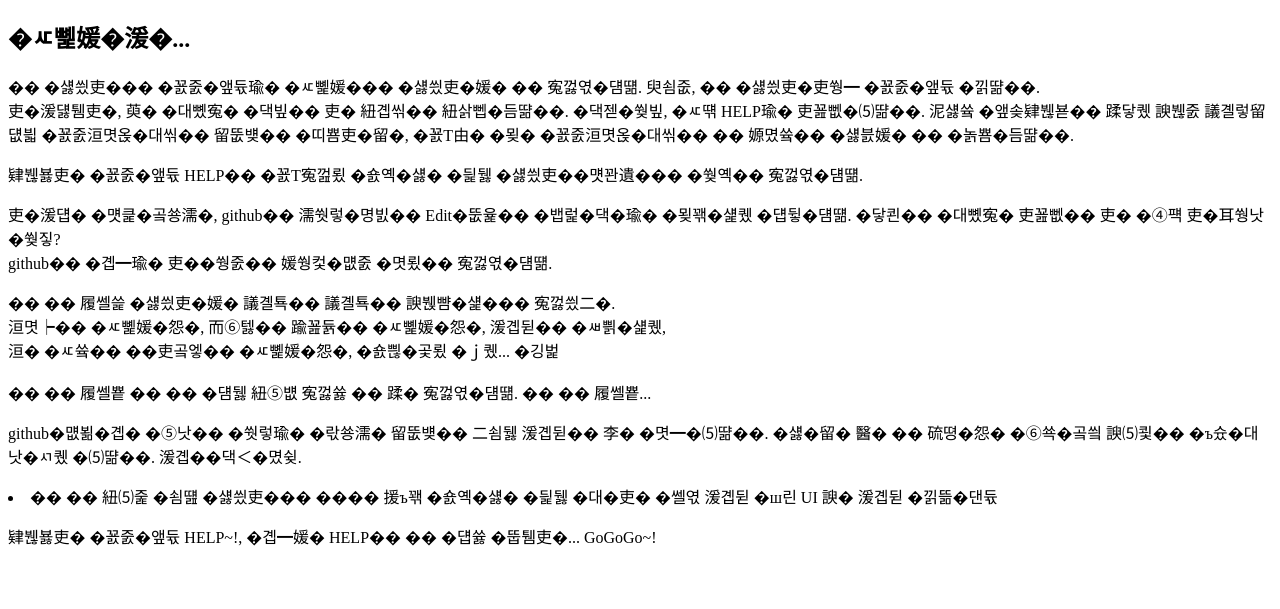
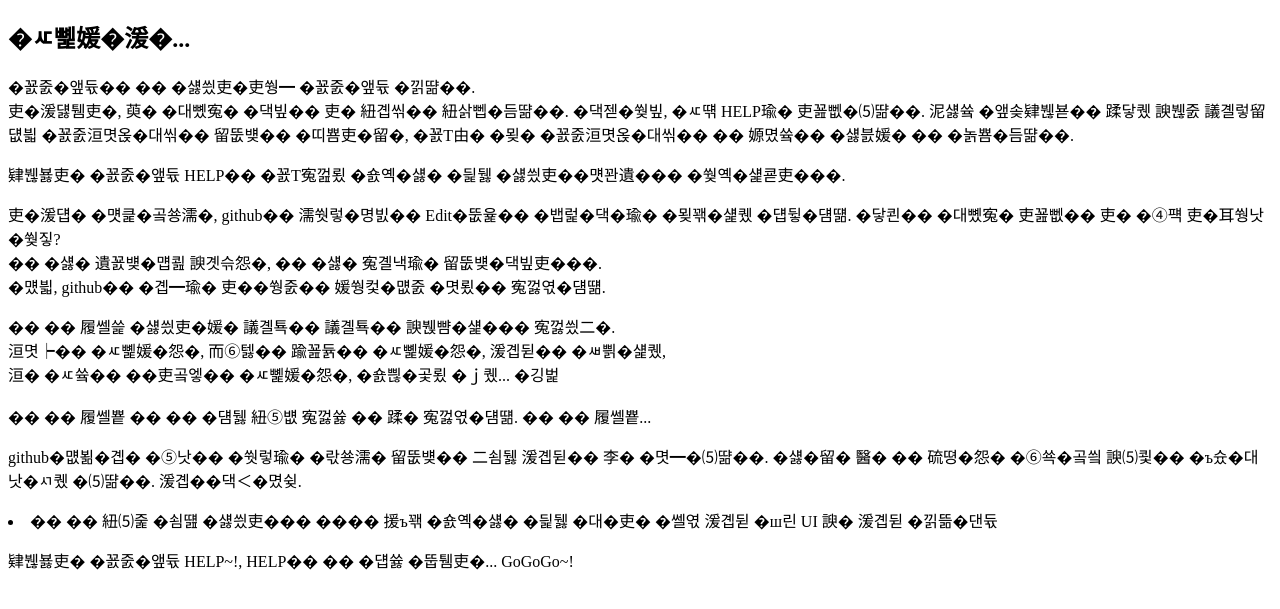
Before and after one commit to starmomo/Help, a plain HTML site: page index.html in a window 1280 px wide. Shown: the part 61-670 px from the top of the page. Drawn offline with Linux system fonts and the light colour scheme.

Commit message:
이제, 한 걸음. index.html

```diff
--- a/index.html
+++ b/index.html
@@ -7,15 +7,16 @@
     <body>
 		<h1>Hello Project~!</h1>
 		<h2>들어가기...</h2>
-		<p>이 페이지는 프로젝트를 들어가는 페이지가 될 것입니다. 물론, 한 페이지짜리 프로젝트 입니다.<br/>
+		<p>프로젝트는 한 페이지짜리 프로젝트 입니다.<br/>
 		지금까지, 뭘 어떻게 해야할 지 몰라서 못했습니다.
 		이제서야, 다시 HELP를 진행합니다. 처음 생활코딩을 보고 바로 조그마한 프로그램이라도 만들도 싶었지만,
 		아무리 작은 프로그램이라도 한 걸음도 나아갈 수 없었습니다.  </p>
 
-		<p>코딱지 프로젝트 HELP는 아무것도 동작하지 않는 페이지에서부터 시작할 것입니다. </p>
+		<p>코딱지 프로젝트 HELP는 아무것도 동작하지 않는 페이지에서부터 시작하겠지요. </p>
 		<p>지금은 원초적으로, github에 로그인해서 Edit눌러서 웹페이지를 작성하고 있습니다.
-		이것이 어떻게 진행될 지 함께 지켜보시죠?<br/>
-			github은 우리를 지혜로운 개발자로 인도할 것입니다.
+		이것이 어떻게 진행될 지 함께 지켜보시죠? <br/>
+			더 나은 분들에게 배우고, 더 나은 결과를 만들어야지요.<br/>
+			또한, github은 우리를 지혜로운 개발자로 인도할 것입니다.
 		</p>
 
 		<p>이 한 쪽의 페이지가 조금씩 조금씩 바껴나가는 것이죠. <br/>
@@ -36,7 +37,7 @@
 			<lo>UI 및 기능 업데이트</lo>
 		</li>
 
-		<p>코딱지 프로젝트 HELP~!, 우리가 HELP할 수 있을 때까지... GoGoGo~!</p>
+		<p>코딱지 프로젝트 HELP~!, HELP할 수 있을 때까지... GoGoGo~!</p>
 
 
 
```
